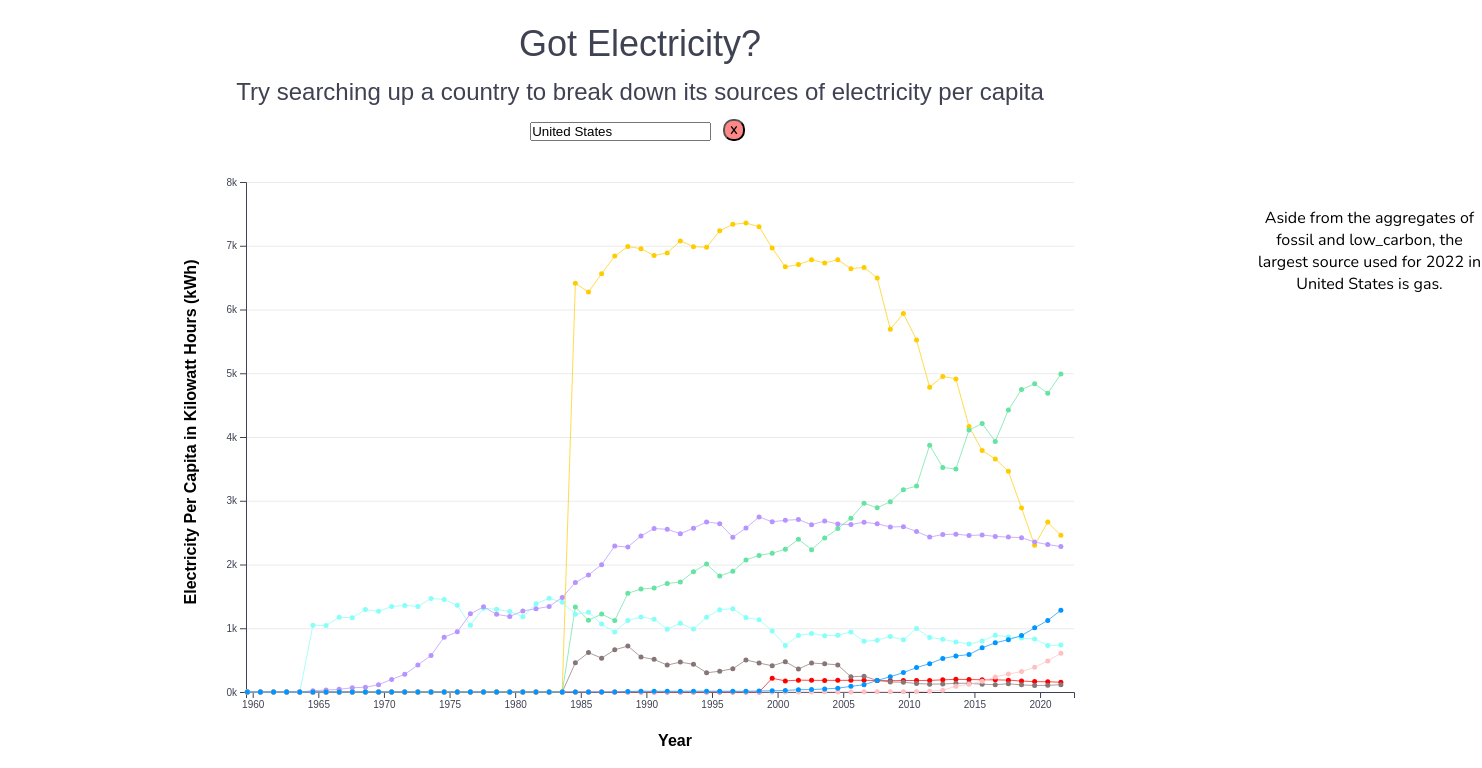
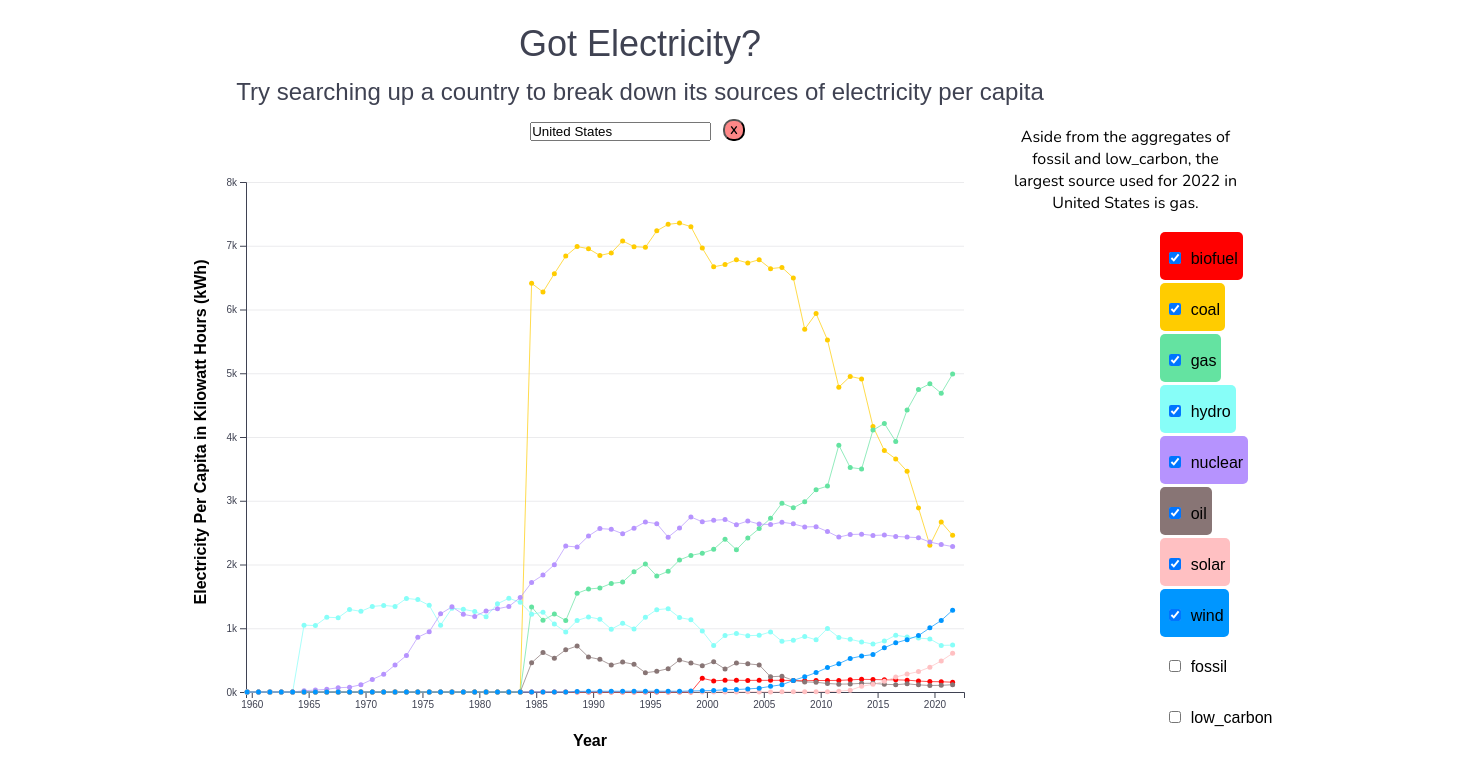
Before and after one commit to JasonHauk/49ers, a SvelteKit app: page / in a window 1280 px wide. Shown: the top 768 px of the page, 1482 px wide, since content can reach past the window. Built offline with nearby package versions, Linux system fonts and the light colour scheme.

Commit message:
change location of legend and add the writeup to the website

```diff
--- a/package.json
+++ b/package.json
@@ -19,6 +19,7 @@
 	"dependencies": {
 		"@d3/versor-dragging": "https://api.observablehq.com/@d3/versor-dragging@231.tgz?v=3",
 		"@observablehq/runtime": "^5.9.7",
-		"d3": "^7.8.5"
+		"d3": "^7.8.5",
+		"marked": "^12.0.0"
 	}
 }
--- a/src/components/App.svelte
+++ b/src/components/App.svelte
@@ -108,6 +108,8 @@
     {/if}
   {/if}
 
+  <a href="Writeup.md" style="position: absolute; left: 20px; bottom: 10px; font-size: 14px;">Click here for Project Writeup!</a>
+
 </main>
 
   <style>
--- a/src/components/Graph.svelte
+++ b/src/components/Graph.svelte
@@ -7,7 +7,7 @@
 	const width = 928;
 	const height = 600;
 	const marginTop = 30;
-	const marginRight = 30;
+	const marginRight = 140;
 	const marginBottom = 60;
 	const marginLeft = 70;
 
@@ -220,7 +220,7 @@
 	  <g bind:this={gx} transform="translate(0,{height - marginBottom})" />
 	  <!-- x-axis label -->
 		<text
-			x={(width - marginLeft - marginRight) / 2 + marginRight + 55}
+			x={(width - marginLeft - marginRight) / 2 + 55}
 			y={height - marginBottom / 2}
 			dy="1.5em"
 			fill="#000"
@@ -235,8 +235,8 @@
 	  <g transform="translate({marginLeft},0)">
     	<!-- y-axis label -->
     	<text
-      		x={-(height - marginRight - marginLeft) / 2 - marginRight}
-      		y={-marginLeft + marginRight - 10}
+      		x={-(height - 30 - marginLeft) / 2 - 30}
+      		y={-marginLeft + 30}
       		dy="0em"
       		fill="#000"
       		font-weight="bold"
@@ -272,7 +272,7 @@
 		class={"tooltip-visible"}
 		style={`left: 1250px;
 				top: 200px;
-				};`}
+				`}
 	>
 		{#if max_year !== -1}
 			<div style="display: flex;
@@ -286,9 +286,10 @@
 	</div>
 	<div
 		class={"tooltip-visible"}
-		style={`left: 1250px;
-				top: 200px;
-				};`}
+		style={`right: ${marginRight}px;
+            transform: translate(0, -50%);
+			top: 170px;
+				`}
 	>
 		{#if max_year === -1}
 		<div style="display: flex;
@@ -301,7 +302,7 @@
 		{/if}
 	</div>
 
-  <div class="source" style="display: flex; flex-wrap: wrap;">
+  <div class="legend" style="position: absolute; left: calc(100% - 120px); top: 230px;">
 	{#each sources as source}
 		<div class="source-item" style="background-color: {source.show ? color[source.text] : 'white'} ;">
 			<input
@@ -316,19 +317,29 @@
   </div>
 
   <style>
-	.source {
+	.legend {
 		display: flex;
-		justify-content: center;
-		flex-wrap: wrap;
+		flex-direction: column;
+    	align-items: flex-start;
 	}
 
 	.source-item {
 		display: inline-block;
+		align-items: center;
         padding: 0px 5px;
-		height: 50px;
-        border-radius: 10px;
-    	margin: 5px 5px; /* Adjust margin between items if needed */
+        border-radius: 5px;
+    	margin: 1.5px 0; /* Adjust margin between items if needed */
   	}
+
+	.source-item input[type="checkbox"] {
+    	margin-right: 3px; /* Adjust margin between checkbox and label */
+    	width: 12px; /* Adjust checkbox size */
+    	height: 12px; /* Adjust checkbox size */
+	}
+
+	.source-item label {
+    	font-size: 16px; /* Adjust font size */
+	}
 
 	.tooltip-hidden {
 		visibility: hidden;
```
Also changed, not shown: static/Writeup.md (added, +43 -0 lines), 1 other file (tests, documents, lock files or other folders).
